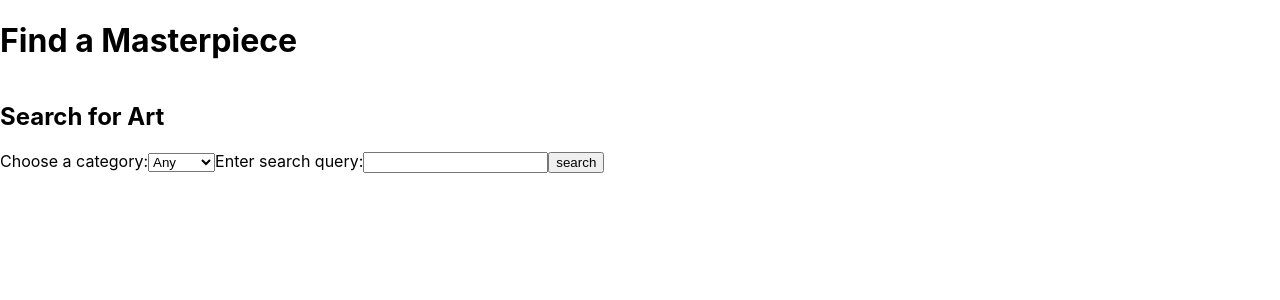
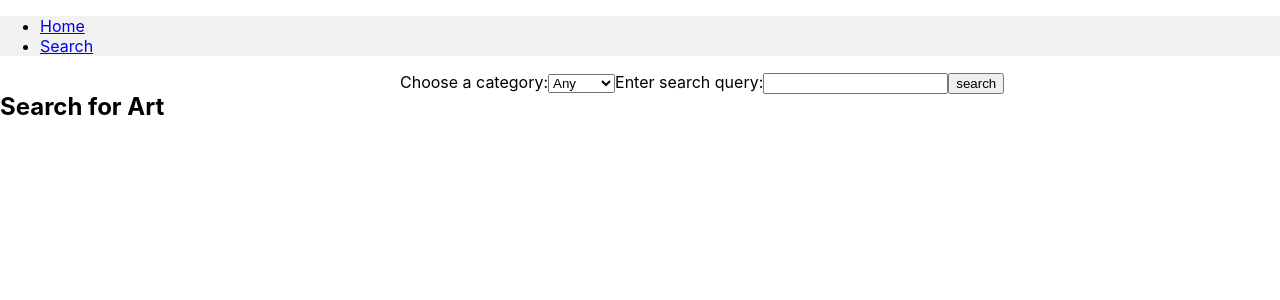
Before and after one commit to mr-mckenzie/w8_d1_lab, a React (Create React App) app: page /search in a window 1280 px wide. Shown: the top 300 px of the page. Built offline with nearby package versions, Linux system fonts and the light colour scheme.

Commit message:
updated to add routes

```diff
--- a/package.json
+++ b/package.json
@@ -8,6 +8,7 @@
     "@testing-library/user-event": "^13.5.0",
     "react": "^18.2.0",
     "react-dom": "^18.2.0",
+    "react-router-dom": "^6.11.2",
     "react-scripts": "5.0.1",
     "web-vitals": "^2.1.4"
   },
--- a/src/App.css
+++ b/src/App.css
@@ -1,5 +1,6 @@
 .App {
   text-align: center;
+  transition: background-color 2s;
 }
 
 .App-logo {
--- a/src/App.js
+++ b/src/App.js
@@ -1,12 +1,105 @@
 // import './App.css';
-import React from 'react';
+import React, { useEffect, useState } from 'react';
+import { BrowserRouter as Router, Routes, Route} from "react-router-dom"
+import Home from './components/Home'
+import NavigationBar from './components/NavigationBar'
+import ArtContainer from "./containers/ArtContainer";
+import ArtDisplay from './components/ArtDisplay';
 
-import ArtContainer from "./containers/ArtContainer";
 
 function App() {
+
+  //list of artworks from our search
+  const [artResults, setArtResults] = useState([])
+  //artwork id to fetch and set a single artwork
+  const [artworkId, setArtworkId] = useState(null)
+  //artwork object to display full art details
+  const [artworkObj, setArtworkObj] = useState(null)
+  //page number for query pagination
+  const [page, setPage] = useState(1)
+  //query string to add to api search
+  const [query, setQuery] = useState("")
+  //category used for api search
+  const [category, setCategory] = useState("")
+  //colour from artwork
+  const [colour, setColour] = useState(null)
+
+  //testing out use effect - runs when 'page' state changes
+  useEffect(() => {
+      console.log(`UseEffect Test: ART RESULTS  (${artResults}) has changed`)
+  }, [artResults])
+  useEffect(() => {
+      console.log(`UseEffect Test: ARTWORK ID (${artworkId}) has changed`)
+  }, [artworkId])
+  useEffect(() => {
+      console.log(`UseEffect Test: ARTWORK OBJ (${artworkObj}) has changed`)
+  }, [artworkObj])
+  useEffect(() => {
+      console.log(`UseEffect Test: PAGE (${page}) has changed`)
+  }, [page])
+  useEffect(() => {
+      console.log(`UseEffect Test: QUERY (${query}) has changed`)
+  }, [query])
+  useEffect(() => {
+      console.log(`UseEffect Test: CATEGORY (${category}) has changed`)
+  }, [category])
+  // let styleString = "hsl(50 50% 50%)"
+  // let complementaryColour = "hsl(25 25% 50%)"
+  useEffect(() => {
+      console.log(`UseEffect Test: COLOUR (${colour}) has changed`)
+      // styleString = `hsl(${colour.h} ${colour.s}% ${colour.l}%)`
+      // complementaryColour = `hsl(${colour.h+180} ${colour.s}% ${colour.l}%)`
+  }, [colour])
+
+
+  //when id changes run the getArtwork function
+  useEffect(() => {
+    //GET ARTWORK
+    if (artworkId) {
+      const url = `https://api.artic.edu/api/v1/artworks/${artworkId}`
+      fetch(url)
+        .then(response => response.json())
+        .then(artworkData => setArtworkObj(artworkData.data))
+    }
+  }, [artworkId])
+
+    //select an artwork(click on artwork link)
+    const selectArtwork = (id) => {
+        setArtworkId(id)
+    }
+
+    //GET ART
+    const getArt = function (searchQuery, searchCategory, pagination) {
+        const url = `https://api.artic.edu/api/v1/artworks/search?${searchCategory}=${searchQuery}&page=${pagination}&limit=20`
+        console.log("url:", url)
+        fetch(url)
+            .then(res => res.json())
+            .then(artData => setArtResults(artData.data))
+    }
+
+    const changePage = (plusMinus, page) => {
+        let newPage = page
+
+        if (plusMinus === true) {
+            newPage++
+        } else {
+            newPage --
+        }
+        getArt(query, category, newPage)
+        setPage(newPage)
+    }
+
+
   return (
     <div className="App">
-     <ArtContainer />
+      <Router>
+        <NavigationBar colour={colour}/>
+        <Routes>
+          <Route path="/" element={<Home/>}/>
+          <Route path="/search" element={<ArtContainer artResults={artResults} getArt={getArt} selectArtwork={selectArtwork} changePage={changePage} category={category} setCategory={setCategory} query={query} setQuery={setQuery} page={page} setPage={setPage}/>}/>
+          <Route path="/art/:id" element={<ArtDisplay setArtworkId={setArtworkId} artWorkInfo={artworkObj} setColour={setColour}/>} />
+        </Routes>
+      </Router>
     </div>
   );
 }
--- /dev/null
+++ b/src/components/Home.js
@@ -0,0 +1,10 @@
+import React from "react";
+
+const Home = () => (
+  <div>
+    <h1>MASTERPIECE HOMEPAGE</h1>
+    <p>Find some art online</p>
+  </div>
+);
+
+export default Home;
--- a/src/components/ListItem.js
+++ b/src/components/ListItem.js
@@ -1,11 +1,17 @@
+import {Link} from  'react-router-dom'
 
-const ListItem = ({ pieceArt, clickedArtWork }) => {
+const ListItem = ({ artwork, selectArtwork }) => {
     const handleOnClick =() =>{
-        clickedArtWork(pieceArt)
+        selectArtwork(artwork.id)
     }
+
+    const linkString = `/art/${artwork.id}`
+
     return (
         <>
-            <li onClick={handleOnClick}>{pieceArt.title}</li>
+            <li onClick={handleOnClick}>
+                <Link to={linkString}>{artwork.title}</Link>
+            </li>
         </>
     );
 };
--- /dev/null
+++ b/src/components/NavigationBar.js
@@ -0,0 +1,31 @@
+import {Link} from  'react-router-dom'
+
+const NavigationBar = ({colour}) => {
+
+    console.log("NAV BAR COLOUR: ", colour)
+    let navBarColour = {...colour}
+    if (!colour) {
+         navBarColour = {h: 0, s: 0, l:95}
+        }
+    //console.log("navBarColour:", navBarColour, navBarColour.h, navBarColour.s, navBarColour.l)
+    const styleString = `hsl(${navBarColour.h} ${navBarColour.s}% ${navBarColour.l}%)`
+    //const complementaryColour = `hsl(${navBarColour.h+180} ${navBarColour.s}% ${navBarColour.l}%)`
+
+
+    return (
+        <ul style={{backgroundColor: styleString, transition: "background-color 2s" }}>
+            <li>
+                <Link to="/"> Home </Link>
+            </li>
+            <li>
+                <Link to="../search"> Search </Link>
+            </li>
+        {/* TODO save favourite art... */}
+            {/* <li> */}
+                {/* Favourite Art... */}
+            {/* </li> */}
+        </ul>
+    )
+}
+
+export default NavigationBar
--- a/src/components/SearchList.js
+++ b/src/components/SearchList.js
@@ -2,15 +2,15 @@ import ListItem from "./ListItem";
 import React, { useState } from 'react';
 
 
-const SearchList = ({ arts, clickedArtWork, changePage, page}) => {
+const SearchList = ({ artResults, selectArtwork, changePage, page}) => {
 
     //console.log("arts:", arts)
 
 
-    const listComponents = arts.map((pieceArt) => {
+    const listComponents = artResults.map((artwork) => {
 
         return (
-            <ListItem key={pieceArt.id} pieceArt={pieceArt} clickedArtWork={clickedArtWork}/>
+            <ListItem key={artwork.id} artwork={artwork} selectArtwork={selectArtwork}/>
         );
     });
 
@@ -20,7 +20,7 @@ const SearchList = ({ arts, clickedArtWork, changePage, page}) => {
             <ul>
                 {listComponents}
             </ul>
-            { (arts.length > 1) ? (
+            { (artResults.length > 1) ? (
                 <div>
             {  (page > 1) ? <button onClick={() => changePage(false, page)}>Previous</button> : null}
             <label>Page {page} </label>
--- a/src/containers/ArtContainer.js
+++ b/src/containers/ArtContainer.js
@@ -1,70 +1,82 @@
-import React, { useState } from 'react';
 import ArtSearch from '../components/ArtSearch';
 import SearchList from '../components/SearchList';
-import ArtDisplay from '../components/ArtDisplay';
 
-const ArtContainer = () => {
+const ArtContainer = ({artResults, getArt, selectArtwork, changePage, category, setCategory, query, setQuery, page, setPage,}) => {
 
-    const [art, setArt] = useState([])
-    const [clickedArt, setClickArt] = useState(null)
-    const [clickedArtInfo, setClickedArtInfo] = useState(null)
-    const [page, setPage] = useState(1)
-    const [query, setQuery] = useState("")
-    const [category, setCategory] = useState("")
-    const [colour, setColour] = useState("white")
+            // const [art, setArt] = useState([])
+            // const [clickedArt, setClickArt] = useState(null)
+            // const [clickedArtInfo, setClickedArtInfo] = useState(null)
+            // const [page, setPage] = useState(1)
+            // const [query, setQuery] = useState("")
+            // const [category, setCategory] = useState("")
+            // const [colour, setColour] = useState("grey")
+
+            // //testing out use effect - runs when 'page' state changes
+            // useEffect(() => {
+            //     console.log(`Page (${page}) has changed`)
+            // }, [page])
+
+            // useEffect(() => {
+            //     console.log(`Query (${query}) has changed`)
+            // }, [query])
+
+            // useEffect(() => {
+            //     console.log(`Category (${category}) has changed`)
+            // }, [category])
 
 
-    const getArtWorkInfo = function (clickedArtUrl) {
-        fetch(clickedArtUrl)
-            .then(res => res.json())
-            .then(artsData => setClickedArtInfo(artsData.data))
-    }
+            // const getArtWorkInfo = function (clickedArtUrl) {
+            //     fetch(clickedArtUrl)
+            //         .then(res => res.json())
+            //         .then(artsData => setClickedArtInfo(artsData.data))
+            // }
 
-    const clickedArtWork = (artWork) => {
-        setClickArt(artWork);
-        getArtWorkInfo(artWork.api_link)
-    };
+            // const runFetch = (artworkId) => {
+            //     const url = `https://api.artic.edu/api/v1/artworks/${artworkId}`
+            //     console.log(url)
+            //     getArtWorkInfo(url)
+            // }
+
+            // const clickedArtWork = (artWork) => {
+            //     setClickArt(artWork)
+            //     getArtWorkInfo(artWork.api_link)
+            // }
 
 
-    const getArt = function (yourSearch, category, pageInput) {
+            // const getArt = function (yourSearch, category, pageInput) {
 
-        const url = `https://api.artic.edu/api/v1/artworks/search?${category}=${yourSearch}&page=${pageInput}&limit=15`
-        console.log("url:", url)
-        fetch(url)
-            .then(res => res.json())
-            .then(artData => setArt(artData.data))
-    }
+            //     const url = `https://api.artic.edu/api/v1/artworks/search?${category}=${yourSearch}&page=${pageInput}&limit=15`
+            //     console.log("url:", url)
+            //     fetch(url)
+            //         .then(res => res.json())
+            //         .then(artData => setArt(artData.data))
+            // }
 
-    const changePage = (plusMinus, page) => {
+            // const changePage = (plusMinus, page) => {
 
-        let newPage = page
+            //     let newPage = page
 
-        if (plusMinus === true) {
-            newPage++
-        } else {
-            newPage --
-        }
-        getArt(query, category, newPage)
-        setPage(newPage)
-    }
+            //     if (plusMinus === true) {
+            //         newPage++
+            //     } else {
+            //         newPage --
+            //     }
+            //     getArt(query, category, newPage)
+            //     setPage(newPage)
+            // }
 
-    // const colourBoxes = colourArray.map((element) => {
-    //     return (
-    //         element
-    //     )
-    // })
+            // // const colourBoxes = colourArray.map((element) => {
+            // //     return (
+            // //         element
+            // //     )
+            // // })
 
 
     return (
-        <main style={{backgroundColor: colour}}>
-            <h1>Find a Masterpiece</h1>
+        <main>
             <div className='flex-box'>
-                <div>
-                <ArtSearch getArt={getArt} setPage={setPage} setQuery={setQuery} setCategory={setCategory} query={query} category={category}/>
-                <SearchList arts={art} clickedArtWork={clickedArtWork} changePage={changePage} page={page}/>
-                </div>
-            {clickedArt && clickedArtInfo ? <ArtDisplay artWork={clickedArt} artWorkInfo={clickedArtInfo} setColour={setColour}/> : null}
-            {/* <div className='colour-square-container'>{colourBoxes}</div> */}
+                <ArtSearch getArt={getArt} page={page} setPage={setPage} query={query} setQuery={setQuery} category={category} setCategory={setCategory}/>
+                <SearchList artResults={artResults} selectArtwork={selectArtwork} changePage={changePage} page={page}/>
             </div>
         </main>
     );
```
Also changed, not shown: src/components/ArtDisplay.js (+16 -4 lines), src/components/ArtSearch.js (+5 -13 lines), 1 other file (tests, documents, lock files or other folders).
